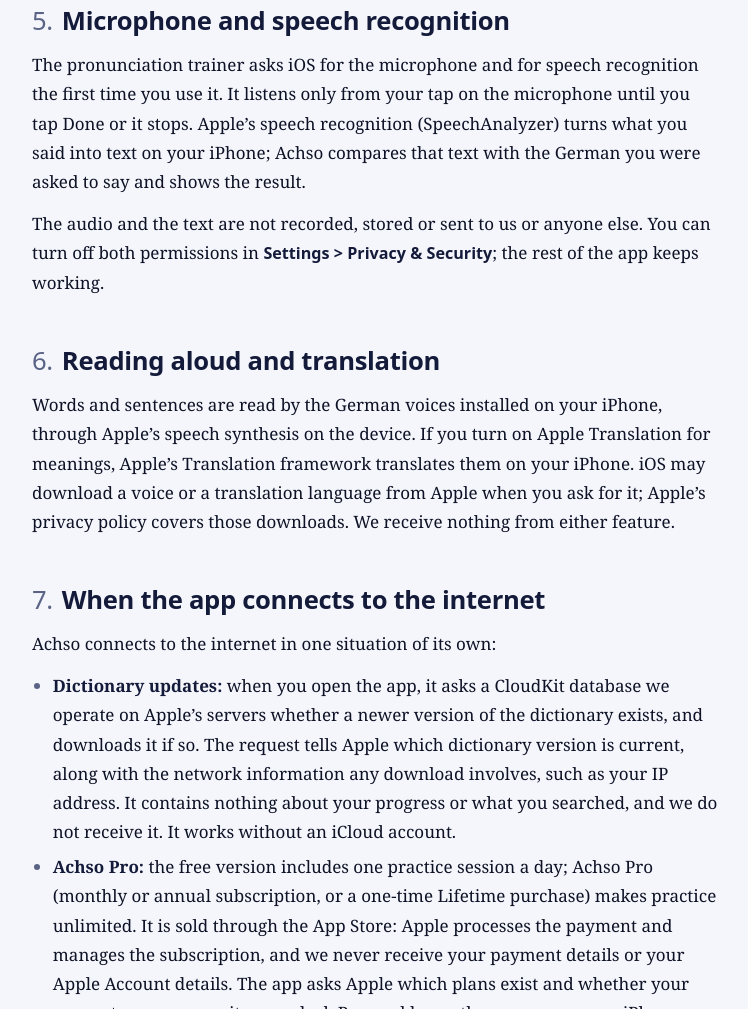
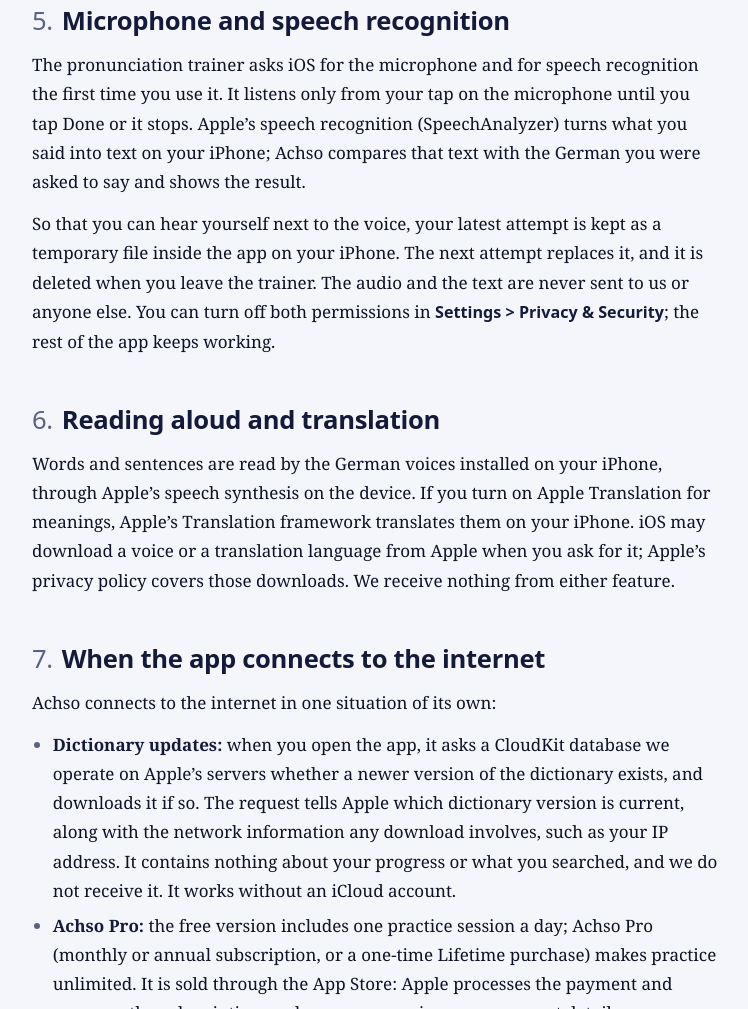
Before and after one commit to denizmaral/achso-legal, a plain HTML site: page privacy.html in a window 1280 px wide. Shown: the part 1729-2738 px from the top of the page, without its empty margins (348-1096 px from the left). Drawn offline with Linux system fonts and the light colour scheme.

Commit message:
Privacy: the latest pronunciation attempt is kept briefly on the device for playback

```diff
--- a/privacy.html
+++ b/privacy.html
@@ -123,7 +123,7 @@
       <section id="microphone">
         <h2><span class="n">5.</span>Microphone and speech recognition</h2>
         <p>The pronunciation trainer asks iOS for the microphone and for speech recognition the first time you use it. It listens only from your tap on the microphone until you tap Done or it stops. Apple’s speech recognition (SpeechAnalyzer) turns what you said into text on your iPhone; Achso compares that text with the German you were asked to say and shows the result.</p>
-        <p>The audio and the text are not recorded, stored or sent to us or anyone else. You can turn off both permissions in <span class="path">Settings &gt; Privacy &amp; Security</span>; the rest of the app keeps working.</p>
+        <p>So that you can hear yourself next to the voice, your latest attempt is kept as a temporary file inside the app on your iPhone. The next attempt replaces it, and it is deleted when you leave the trainer. The audio and the text are never sent to us or anyone else. You can turn off both permissions in <span class="path">Settings &gt; Privacy &amp; Security</span>; the rest of the app keeps working.</p>
       </section>
 
       <section id="voices">
```
